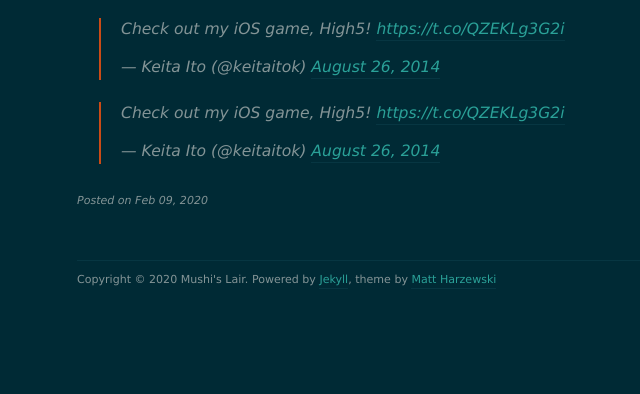
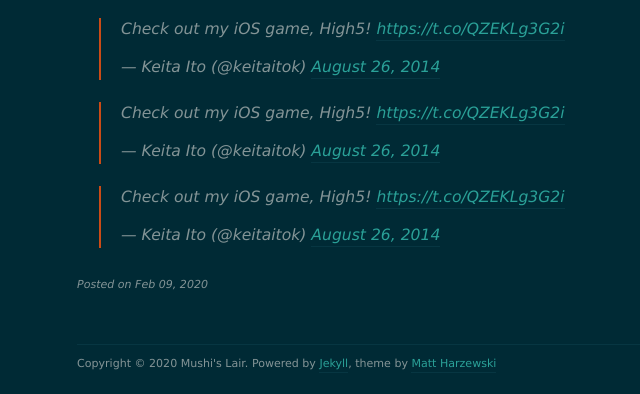
Before and after one commit to Mushi-mushi/mushi-mushi.github.io, a Jekyll site: the page built from _posts/2020-02-09-a-new-foe-has-appeared.markdown, in a window 1280 px wide, cut to the strip 953-1347 px from the top of the page. Shown: the whole strip, without its empty margins (263-903 px from the left). Built offline with Jekyll 4.4.1, drawn with Linux system fonts in a browser that asks for light colours; nearby versions of some CDN libraries; comment, search, counter and statistics services are not loaded; before the commit the page ends 1263 px from its top, so only the background shows below that.

Commit message:
Update 2020-02-09-a-new-foe-has-appeared.markdown

```diff
--- a/_posts/2020-02-09-a-new-foe-has-appeared.markdown
+++ b/_posts/2020-02-09-a-new-foe-has-appeared.markdown
@@ -21,3 +21,6 @@ Sample
 
 
 <blockquote class="twitter-tweet" data-lang="en"><p lang="en" dir="ltr">Check out my iOS game, High5! <a href="https://t.co/QZEKLg3G2i">https://t.co/QZEKLg3G2i</a></p>&mdash; Keita Ito (@keitaitok) <a href="https://twitter.com/keitaitok/status/504110217940836353">August 26, 2014</a></blockquote><script async="" src="//platform.twitter.com/widgets.js" charset="utf-8"></script>
+
+<blockquote class="twitter-tweet" data-lang="en"><p lang="en" dir="ltr">Check out my iOS game, High5! <a href="https://t.co/QZEKLg3G2i">https://t.co/QZEKLg3G2i</a></p>&mdash; Keita Ito (@keitaitok) <a href="https://twitter.com/keitaitok/status/504110217940836353">August 26, 2014</a></blockquote>
+<script async="" src="//platform.twitter.com/widgets.js" charset="utf-8"></script>
```
